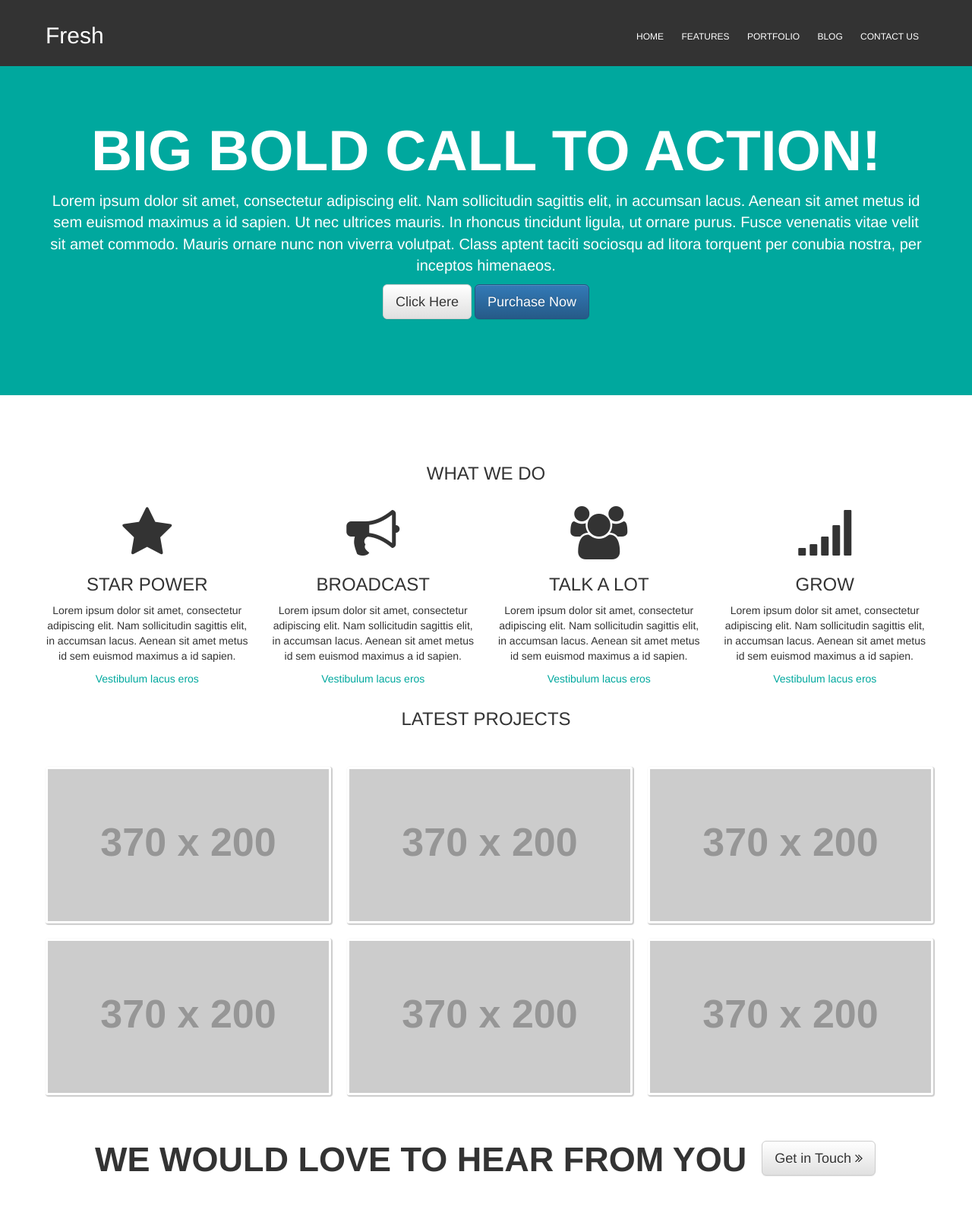
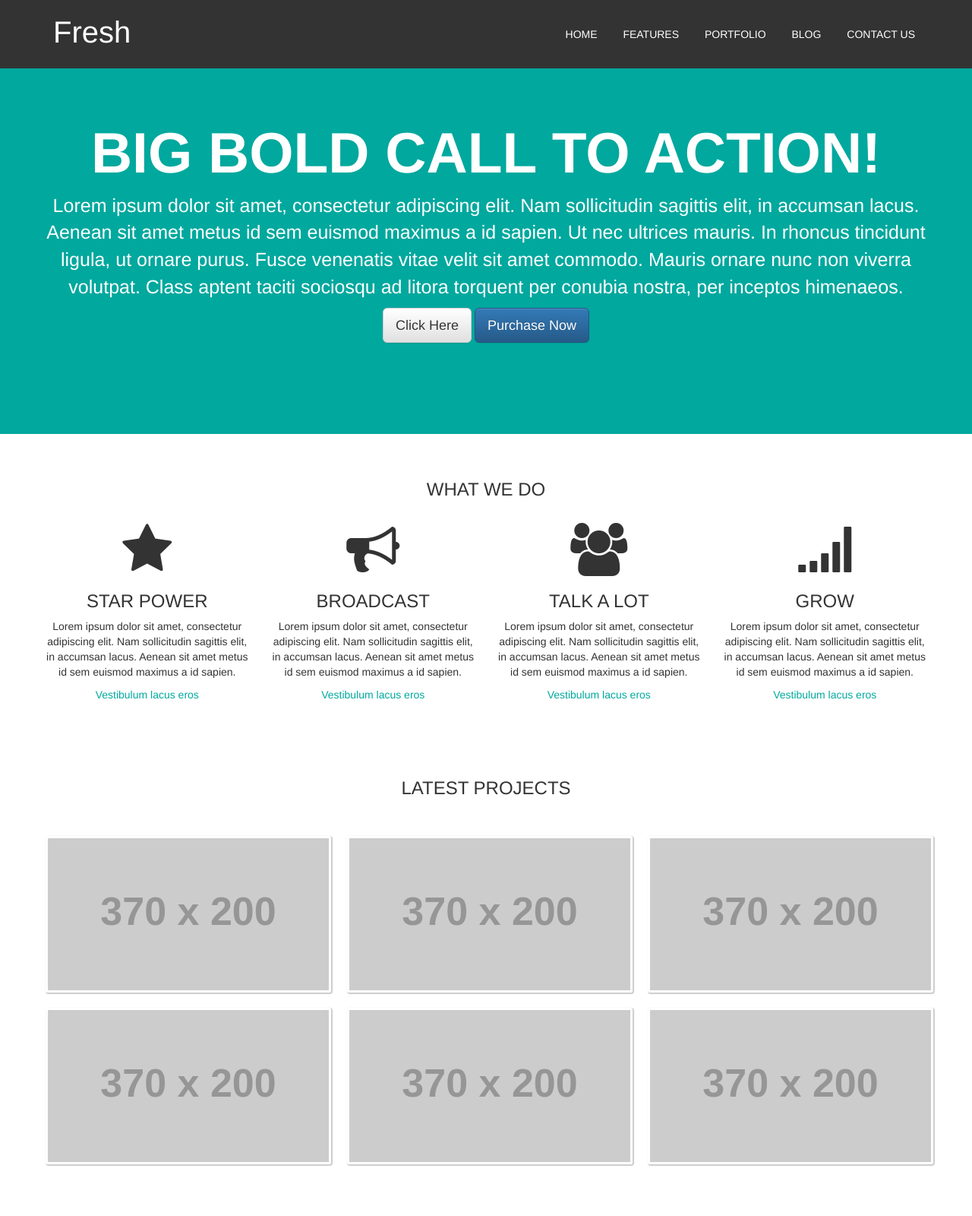
Before and after one commit to TrevorByron/bootstrap-website-template, a plain HTML site: page index.html in a window 1280 px wide. Shown: the top 1600 px of the page at 76% size. Drawn offline with nearby package versions, Linux system fonts and the light colour scheme; placeholder pictures from the web are drawn by us.

```diff
--- a/css/styles.css
+++ b/css/styles.css
@@ -17,6 +17,8 @@
   color: white;
   float: left;
   text-transform: capitalize;
+  font-size: 40px;
+  margin: 10px;
 
 
 }
@@ -26,18 +28,18 @@
   list-style: none;
   padding: 0px;
   text-transform: uppercase;
-  font-size: 12px;
-  margin-top: 20px;
+  font-size: 14px;
+  margin-top: 10px;
 }
 header li {
   display: inline-block;
-  margin: 10px;
+  margin: 15px;
 
 }
 .hero {
   background-color: #00A89E;
   text-align: center;
-  padding: 60px 60px 100px 60px;
+  padding: 60px 60px 120px 60px;
   color: white;
 
 
@@ -48,15 +50,13 @@
   font-weight: bold;
 }
 .hero p {
-  font-size: 20px;
-  font-weight: 300;
+  font-size: 25px;
+  font-weight: 100;
+
 }
 main {
   text-align: center;
-  padding: 60px;
-}
-main i {
-  font-size: 100px;
+  padding: 30px 60px;
 }
 main h2 {
   font-size: 24px;
@@ -64,14 +64,18 @@
 }
 main h4 {
   font-size: 45px;
-  margin-top: 60px;
+  margin-top: 100px;
   font-weight: bold;
   float: left;
+
+}
+.what-we-do {
+  margin-bottom: 100px;
 }
 main a {
   color: #00A89E;
+
 }
-
 main img{
 
   border: 3px solid white;
@@ -84,7 +88,7 @@
 }
 main .btn {
   float: left;
-  margin: 60px 0px 0px 20px;
+  margin: 100px 0px 0px 20px;
 
 }
 
@@ -95,7 +99,7 @@
 footer {
   background-color: #333333;
   padding: 10px;
-  color: #CCCCCC;
+  color: #bfbdbd;
   padding: 20px 60px;
   font-size: 20px;
 }
--- a/index.html
+++ b/index.html
@@ -38,8 +38,7 @@
 </section>
 <main>
   <h2> WHAT WE DO </h2>
-
-        <div class="row">
+        <div class="row what-we-do">
           <div class="col-md-3">
             <i class="fa fa-star fa-5x" aria-hidden="true"></i>
             <h3> Star Power </h3>
@@ -66,6 +65,7 @@
           </div>
         </div>
   <h2>Latest Projects</h2>
+  <div class="image-row">
     <div class="row">
       <div class="col-md-4"> <img src="http://placehold.it/370x200"></div>
       <div class="col-md-4"> <img src="http://placehold.it/370x200"></div>
@@ -76,15 +76,16 @@
       <div class="col-md-4"> <img src="http://placehold.it/370x200"></div>
       <div class="col-md-4"> <img src="http://placehold.it/370x200"></div>
     </div>
+  </div>
 <div class="final">
     <h4>We would love to hear from you</h4><button class="btn btn-default btn-lg"> Get in Touch  <i class="fa fa-angle-double-right" aria-hidden="true"></i></button>
 </div>
 </main>
     <footer>
       <div class="row">
-        <div class="col-md-4 col"><i class="fa fa-sitemap fa-2x" aria-hidden="true"></i> Links</div>
-        <div class="col-md-4"><i class="fa fa-thumbs-o-up fa-2x" aria-hidden="true"></i>  Connect with us</div>
-        <div class="col-md-4"><i class="fa fa-envelope fa-2x" aria-hidden="true"></i> Subscribe</div>
+        <div class="col-md-4 col"><i class="fa fa-sitemap fa-2x" aria-hidden="true"></i>    Links</div>
+        <div class="col-md-4"><i class="fa fa-thumbs-o-up fa-2x" aria-hidden="true"></i>    Connect with us</div>
+        <div class="col-md-4"><i class="fa fa-envelope fa-2x" aria-hidden="true"></i>      Subscribe</div>
       </div>
       <!-- Latest compiled and minified JavaScript -->
            <script src="https://maxcdn.bootstrapcdn.com/bootstrap/3.3.7/js/bootstrap.min.js" integrity="sha384-Tc5IQib027qvyjSMfHjOMaLkfuWVxZxUPnCJA7l2mCWNIpG9mGCD8wGNIcPD7Txa" crossorigin="anonymous"></script>
```
Lines whose indentation alone changed are shown as unchanged.
